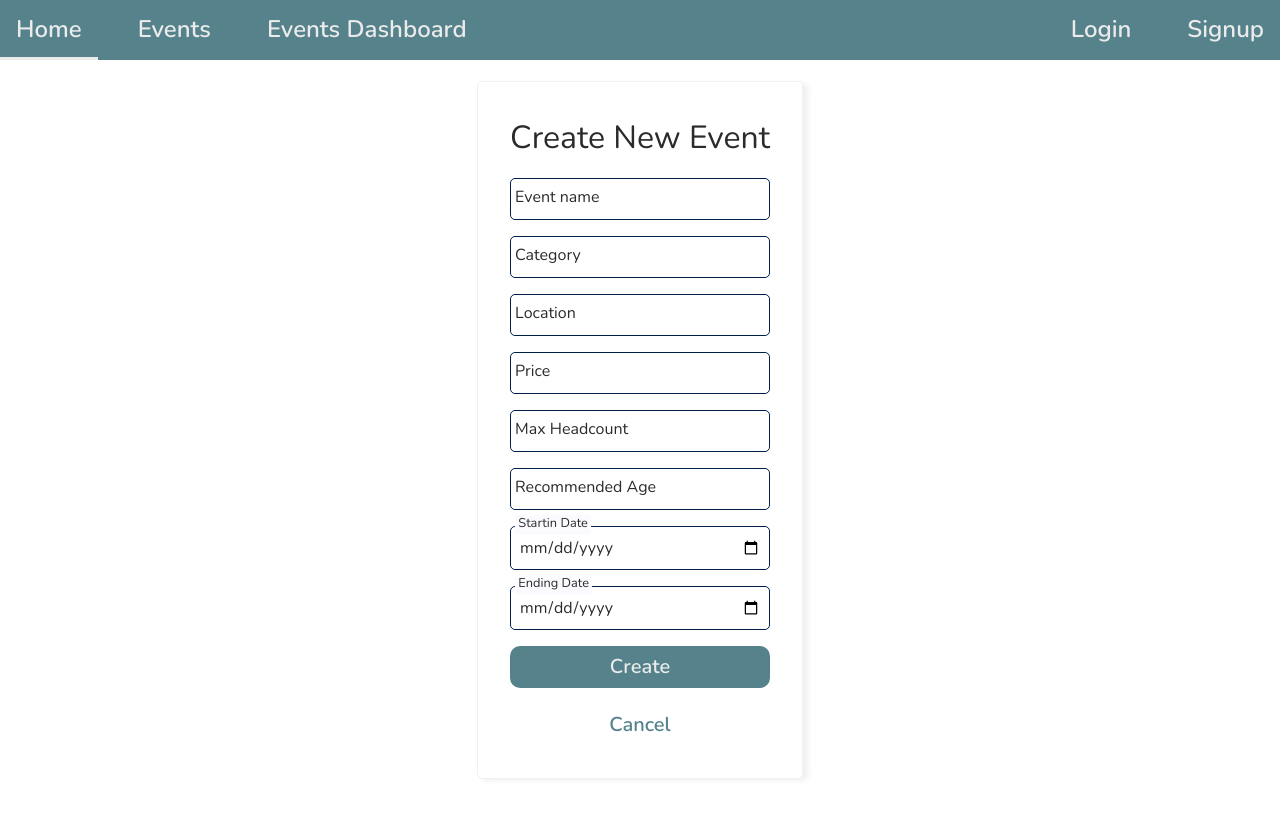
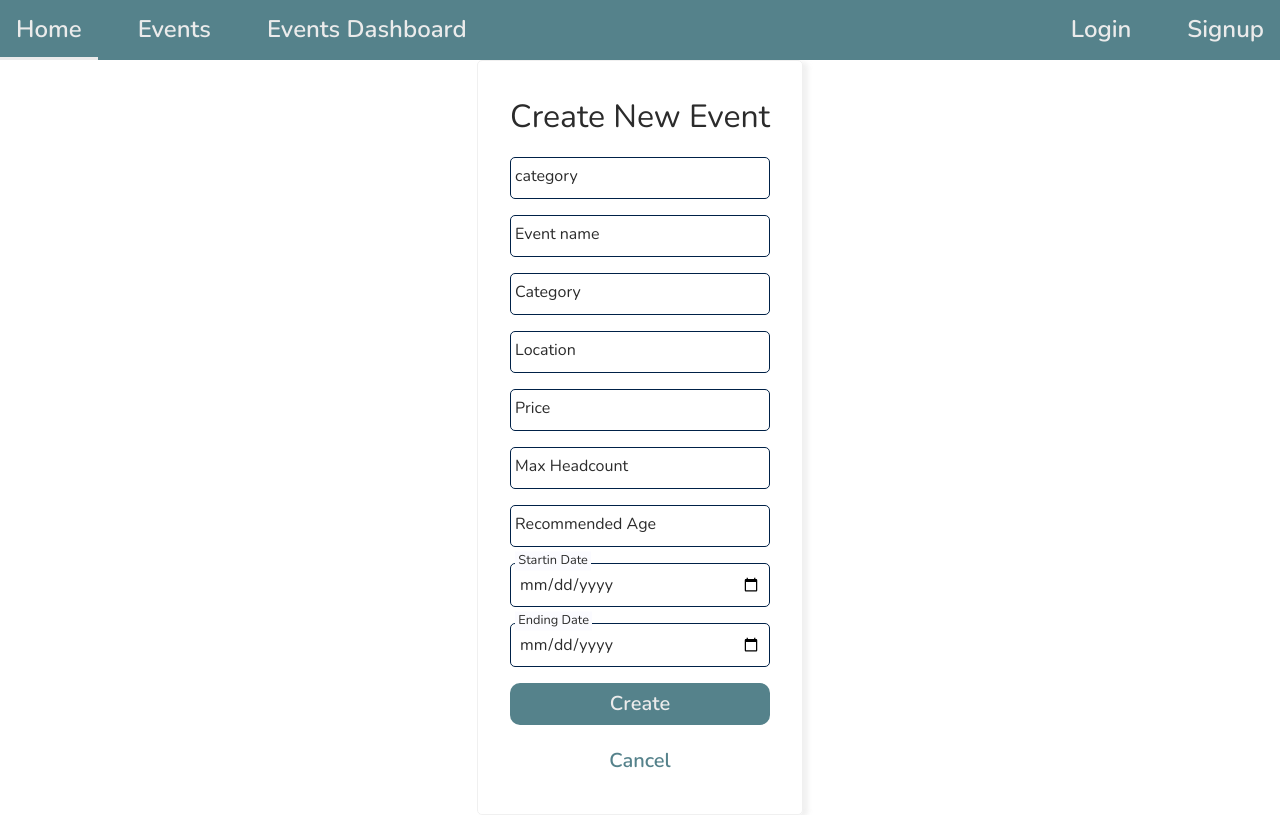
Before and after one commit to KLociJS/Advanced-team-project, a React (Create React App) app in the folder client/: page /creat-event in a window 1280 px wide. Built offline with nearby package versions, Linux system fonts and the light colour scheme.

Commit message:
feat: Add autocomplete input field

```diff
--- /dev/null
+++ b/client/src/Components/Input/AutocompleteInput/AutoCompleteInput.jsx
@@ -0,0 +1,58 @@
+import { useState } from 'react'
+
+export default function AutoCompleteInput({ inputValue, setInputValue, setId, label, type }) {
+
+    const [suggestions, setSuggestions] = useState([])
+
+    const [isFocused, setIsFocused] = useState(false)
+
+    const handleFocus = () => setIsFocused(true)
+    const handleBlur = () => setIsFocused(false)
+
+    const isActive = isFocused || inputValue ? 'active' : ''
+
+    const handleInputChange = async(e) => {
+
+        const value = e.target.value
+        setInputValue(value)
+
+        if(value.length>3){
+            const currSuggestions = await fetchSuggestions()
+            setSuggestions(currSuggestions)
+        }
+
+        if(suggestions.includes(value)){
+            const suggestionId = suggestions.find(s=>s.name).id;
+            setId(suggestionId)
+        }
+
+    }
+
+    const fetchSuggestions = async (url) =>{
+        const suggestionsResponse = await fetch(url)
+        return await suggestionsResponse.json()
+    }
+
+    return (
+          <div className={`input-group`}>
+              <label className={`input-label ${isActive}`}>
+                  {label}
+              </label>
+              <input
+                  type={type || 'text'}
+                  value={inputValue}
+                  className="input-control"
+                  onFocus={handleFocus}
+                  onBlur={handleBlur}
+                  onChange={handleInputChange}
+                  autoComplete="off"
+                  list='suggestions'
+              />
+              <datalist id='suggestions'>
+                {suggestions.map(s=>(
+                    <option key={s.id} value={s.name}/>
+                ))}
+              </datalist>
+      </div>
+    );
+}
--- a/client/src/Components/index.jsx
+++ b/client/src/Components/index.jsx
@@ -4,6 +4,7 @@ import PrimaryButton from "./Button/PrimaryButton";
 import SecondaryButton from "./Button/SecondaryButton";
 import SearchForm from "./SearchForm/SearchForm";
 import CardDisplayer from "./CardDisplayer/CardDisplayer";
+import AutoCompleteInput from "./Input/AutocompleteInput/AutoCompleteInput";
 
 export {
     Input,
@@ -12,4 +13,5 @@ export {
     SecondaryButton,
     SearchForm,
     CardDisplayer,
+    AutoCompleteInput,
 }
--- a/client/src/Pages/CreateEvent/CreateEvent.jsx
+++ b/client/src/Pages/CreateEvent/CreateEvent.jsx
@@ -1,24 +1,42 @@
-import { DateInput, Input, PrimaryButton, SecondaryButton } from 'Components'
-import React from 'react'
+import { AutoCompleteInput, DateInput, Input, PrimaryButton, SecondaryButton } from 'Components'
+import React, { useState } from 'react'
 
 export default function CreateEvent() {
 
-  const clickHandler = {
+  const [eventName, setEventName] = useState('')
+  const [category, setCategory] = useState('')
+  const [categoryId, setCategoryId] = useState('')
+  const [location, setLocation] = useState('')
+  const [locationId, setLocationId] = useState('')
+  const [price, setPrice] = useState('')
+  const [maxHeadCount, setMaxHeadCount] = useState('')
+  const [recommendedAge, setRecommendedAge] = useState('')
+  const [startingDate, setStartingDate] = useState('')
+  const [endingDate, setEndingDate] = useState('')
 
+  const clickHandler = (e) => {
+    e.preventDefault()
+    console.log(eventName,category,location,price,maxHeadCount,recommendedAge,startingDate,endingDate);
   }
 
   return (
     <div className='event-form'>
       <h1>Create New Event</h1>
-      <Input label='Event name'/>
-      <Input label='Category'/>
-      <Input label='Location'/>
-      <Input label='Price'/>
-      <Input label='Max Headcount'/>
-      <Input label='Recommended Age'/>
-      <DateInput label='Startin Date'/>
-      <DateInput label='Ending Date'/>
-      <PrimaryButton text='Create' clickHandler={clickHandler}/>
+      <AutoCompleteInput
+        label='category'
+        inputValue={category}
+        setInputValue={setCategory}
+        setId={setCategoryId}
+      />
+      <Input label='Event name' inputValue={eventName} setInputValue={setEventName}/>
+      <Input label='Category' inputValue={category} setInputValue={setCategory}/>
+      <Input label='Location' inputValue={location} setInputValue={setLocation}/>
+      <Input label='Price' type='number' inputValue={price} setInputValue={setPrice}/>
+      <Input label='Max Headcount' type='number' inputValue={maxHeadCount} setInputValue={setMaxHeadCount}/>
+      <Input label='Recommended Age' type='number' inputValue={recommendedAge} setInputValue={setRecommendedAge}/>
+      <DateInput label='Startin Date' inputValue={startingDate} setInputValue={setStartingDate}/>
+      <DateInput label='Ending Date' inputValue={endingDate} setInputValue={setEndingDate}/>
+      <PrimaryButton text='Create' clickHandler={clickHandler} />
       <SecondaryButton text='Cancel' />
     </div>
   )
```
